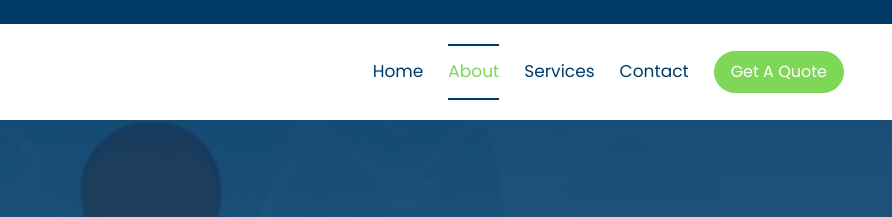
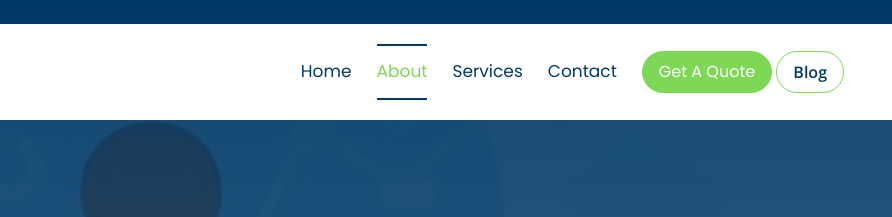
Before and after one commit to Kingno3l/project-wofs-dad, a plain HTML site: page about.html in a window 1280 px wide. Shown: the top 217 px of the page, 388-1280 px from the left. Drawn offline with nearby package versions, Linux system fonts and the light colour scheme.

Commit message:
implemented changes

```diff
--- a/about.html
+++ b/about.html
@@ -82,6 +82,8 @@
             class="btn btn-primary border-secondary rounded-pill py-2 px-4 px-lg-3 mb-3 mb-md-3 mb-lg-0"
             >Get A Quote</a
           >
+          &nbsp;
+          <a href="https://blogapp.adezoeengineering.com.ng/" class="btn btn-outline-primary border-secondary rounded-pill py-2 px-4 px-lg-3 mb-3 mb-md-3 mb-lg-0">Blog</a>
         </div>
             </nav>
         </div>
```
Also changed, not shown: contact.html (+2 -0 lines), index.html (+3 -0 lines), service.html (+2 -0 lines).
